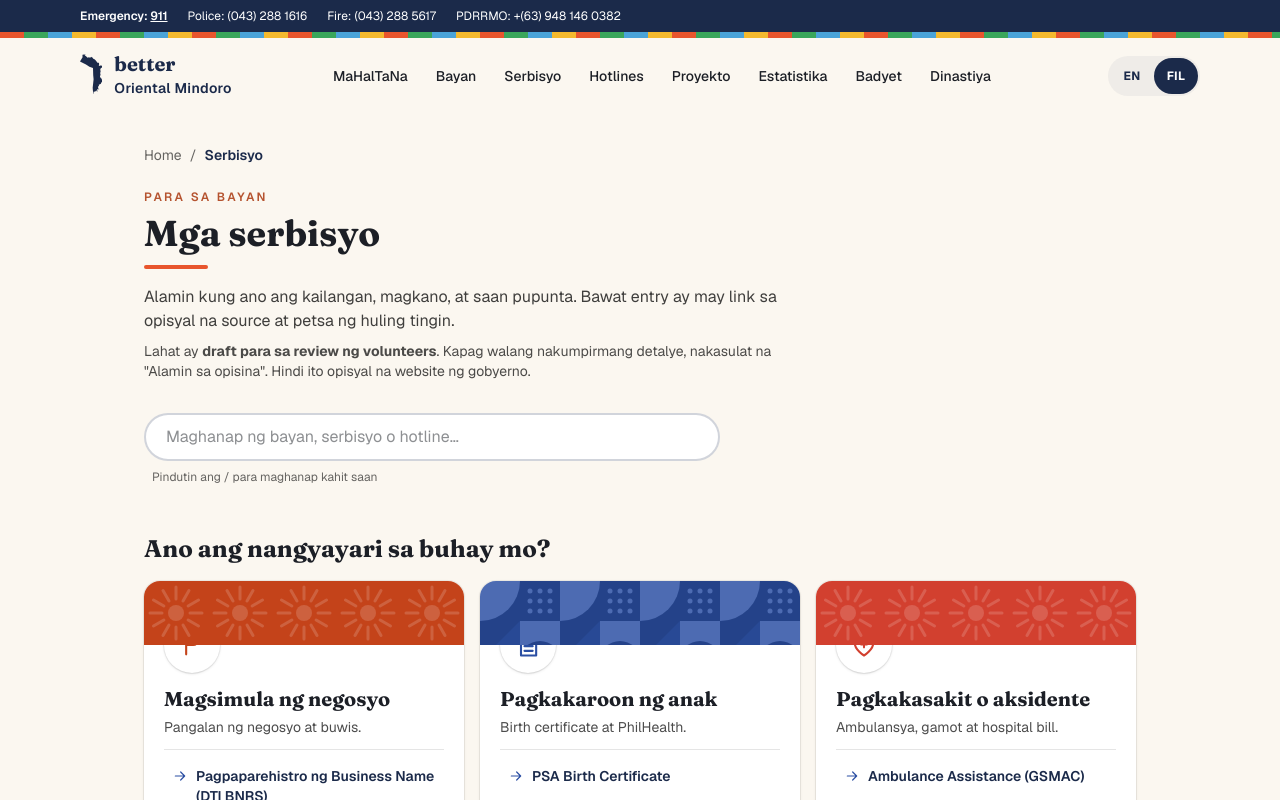
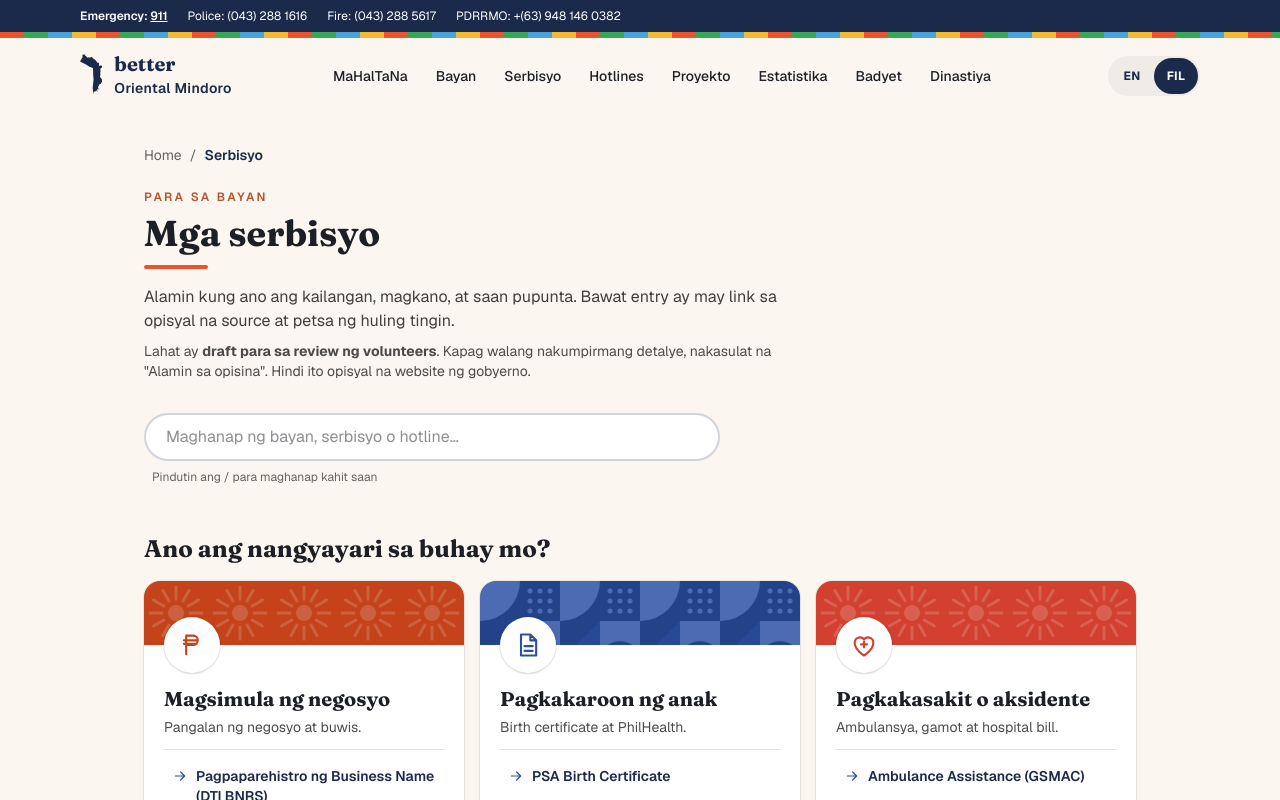
Before and after one commit to renthelautomations/betterorientalmindoro, a Next.js app: page /serbisyo in a window 1280 px wide. Shown: the top 800 px of the page. Built offline with nearby package versions, Linux system fonts and the light colour scheme.

Commit message:
fix: life-event icon badge no longer hidden behind the pattern strip

```diff
--- a/src/app/serbisyo/page.tsx
+++ b/src/app/serbisyo/page.tsx
@@ -36,7 +36,7 @@ export default function Serbisyo() {
               <li key={e.slug} className="flex h-full flex-col overflow-hidden rounded-2xl bg-white shadow-sm ring-1 ring-black/5">
                 <PatternStrip slug={cat} />
                 <div className="flex flex-1 flex-col px-5 pb-4">
-                  <span className="-mt-7 flex h-14 w-14 items-center justify-center rounded-full bg-white shadow ring-1 ring-black/5"><KitIcon name={CATEGORY_ICON[cat] ?? "doc"} color={lookOf(cat).color} className="h-7 w-7" /></span>
+                  <span className="relative z-10 -mt-7 flex h-14 w-14 items-center justify-center rounded-full bg-white shadow ring-1 ring-black/5"><KitIcon name={CATEGORY_ICON[cat] ?? "doc"} color={lookOf(cat).color} className="h-7 w-7" /></span>
                   <h3 className="mt-3 font-serif text-xl font-bold leading-snug"><T k={`svc.ev.${e.slug}`} /></h3>
                   <p className="mt-1 text-sm text-black/70"><T k={`svc.ev.${e.slug}.b`} /></p>
                   <ul className="mt-3 flex flex-col gap-1 border-t border-black/10 pt-2">
```
